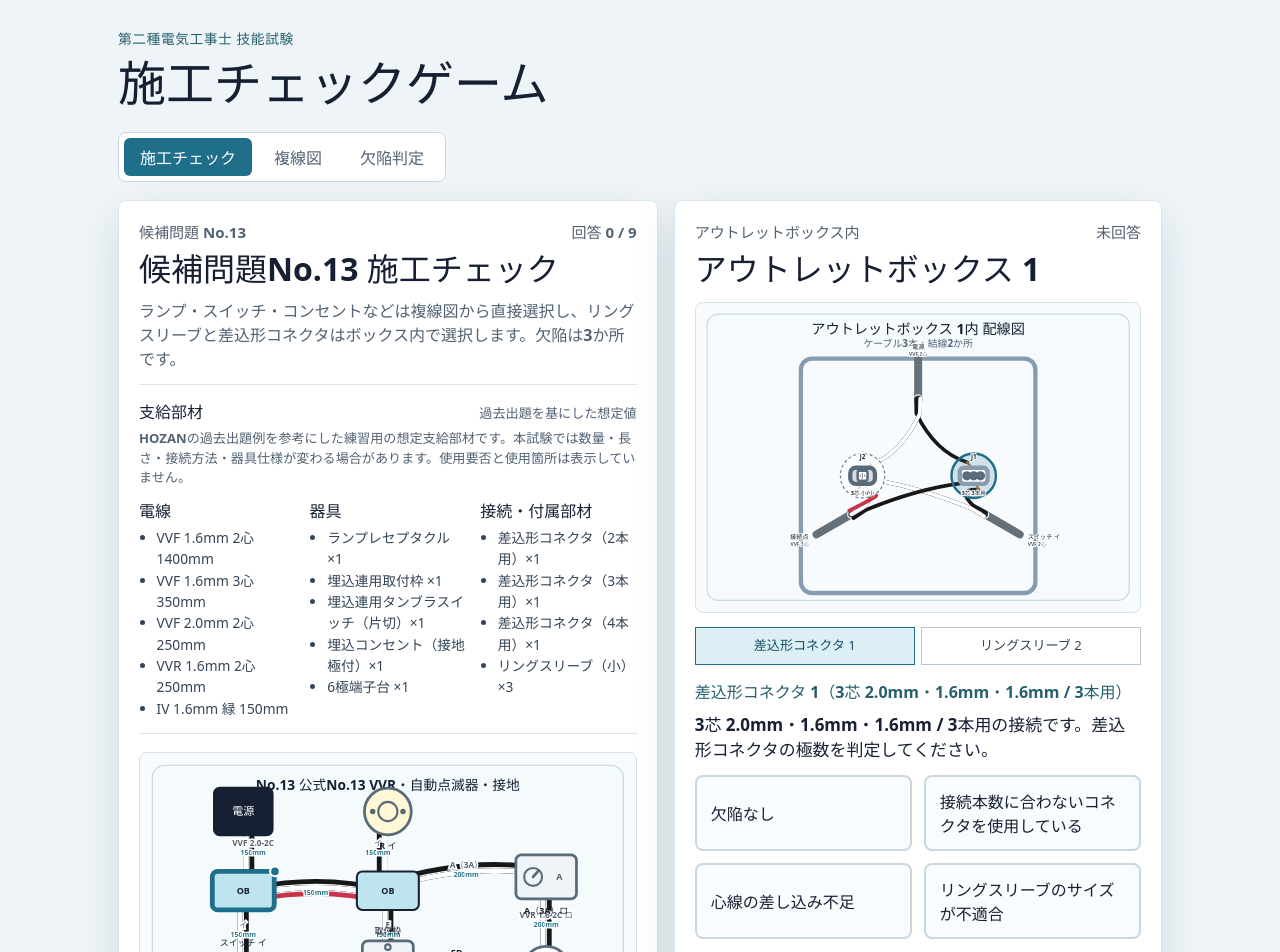
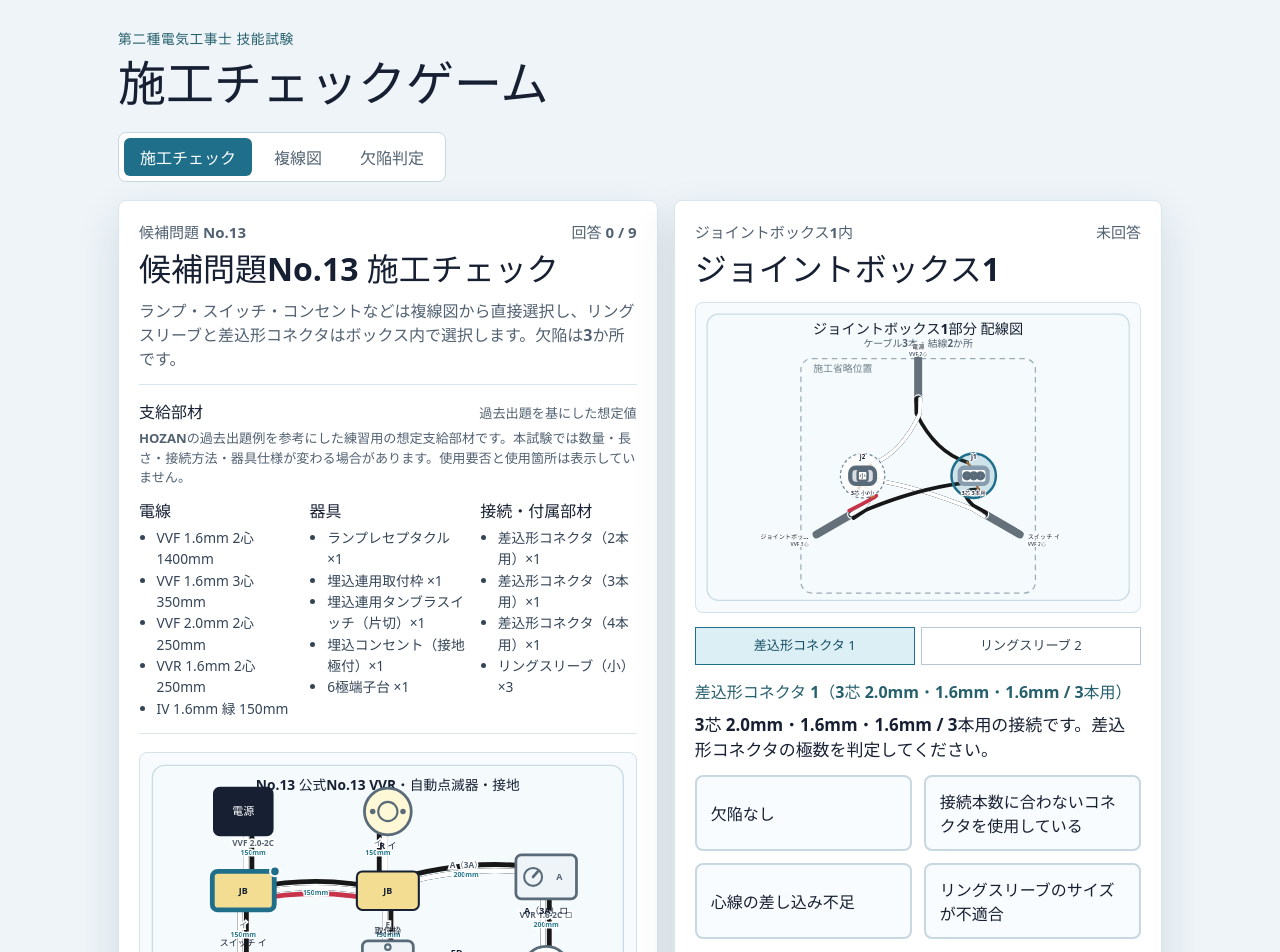
Before and after one commit to h7ga40/denko-defect-game, a React (Vite) app: page / in a window 1280 px wide. Shown: the top 952 px of the page. Built offline with nearby package versions, Linux system fonts and the light colour scheme.

Commit message:
Correct junction and outlet box types

```diff
--- a/src/components/BoxWiringDiagram.tsx
+++ b/src/components/BoxWiringDiagram.tsx
@@ -29,9 +29,9 @@ export function BoxWiringDiagram({ box, selectedPartId, answers, submitted, onSe
   const partByConnectionId = new Map(connectionParts.map((part) => [part.connection.id, part]));
 
   return (
-    <svg viewBox="0 0 720 500" role="img" aria-label={box.label + "内の放射状配線図"}>
+    <svg viewBox="0 0 720 500" role="img" aria-label={box.label + (box.boxType === "joint" ? "部分" : "内") + "の放射状配線図"}>
       <rect className="panel" x="18" y="18" width="684" height="464" rx="18" />
-      <text className="label" x="360" y="50" textAnchor="middle">{box.label}内 配線図</text>
+      <text className="label" x="360" y="50" textAnchor="middle">{box.label}{box.boxType === "joint" ? "部分" : "内"} 配線図</text>
       <text className="small" x="360" y="72" textAnchor="middle">
         ケーブル{box.cableCount}本・結線{connectionParts.length}か所
       </text>
@@ -44,7 +44,10 @@ export function BoxWiringDiagram({ box, selectedPartId, answers, submitted, onSe
             selected={selectedPartId === outletBoxPart.id}
             submitted={submitted}
           />
-        : <rect className="box radial-box" x={outletBoxBounds.x} y={outletBoxBounds.y} width={outletBoxBounds.size} height={outletBoxBounds.size} rx="18" />}
+        : <g>
+            <rect className="joint-work-area" x={outletBoxBounds.x} y={outletBoxBounds.y} width={outletBoxBounds.size} height={outletBoxBounds.size} rx="18" />
+            <text className="small joint-work-label" x="190" y="112">施工省略位置</text>
+          </g>}
 
       {box.wiring.cables.map((cable, index) => (
         <RadialCable
--- a/src/data/boxInspectionGame.ts
+++ b/src/data/boxInspectionGame.ts
@@ -541,17 +541,15 @@ function createBox(
   defectPlans: Map<string, DefectType | "random">,
   random: RandomSource,
 ): InspectionBox {
-  const boxType: BoxType = [7, 8, 11, 12].includes(candidate.no) && device.type === "box"
-    ? "outlet"
-    : device.type === "box" ? "joint" : "outlet";
-  const label = boxType === "joint" ? "ジョイントボックス" : "アウトレットボックス";
+  const boxType: BoxType = device.type === "box" ? "outlet" : "joint";
+  const label = device.label;
   const id = "candidate-" + candidate.no + "-" + device.id;
   const specs = [...createConnectionSpecs(wiring, installation), ...infrastructureSpecs];
 
   return {
     id,
     sourceDeviceId: device.id,
-    label: label + " " + (index + 1),
+    label,
     location: "候補問題No." + candidate.no + "「" + device.label + "」付近",
     boxType,
     x: device.x,
--- a/src/data/candidateDiagrams.ts
+++ b/src/data/candidateDiagrams.ts
@@ -161,10 +161,10 @@ export const candidateDiagrams: CandidateDiagram[] = [
     points: ["電源: 1φ2W 100V", "電線: EM-EEF 2.0-2C", "器具: ランプレセプタクル、引掛シーリングローゼット、スイッチ群、蛍光灯（施工省略）"],
     devices: [
       { id: "p", label: "電源", type: "power", x: 92, y: 205 },
-      { id: "j1", label: "接続点", type: "connector", x: 240, y: 205 },
+      { id: "j1", label: "ジョイントボックス1", type: "connector", x: 240, y: 205 },
       { id: "c", label: "引掛シーリングローゼット イ", type: "lamp", variant: "ceiling_connector", x: 240, y: 96 },
       { id: "sw", label: "Hイ/ロ/ハ", type: "switch", variant: "switch_group", x: 240, y: 315 },
-      { id: "j2", label: "接続点", type: "connector", x: 435, y: 205 },
+      { id: "j2", label: "ジョイントボックス2", type: "connector", x: 435, y: 205 },
       { id: "r", label: "R ロ", type: "lamp", variant: "lamp_receptacle", x: 435, y: 96 },
       { id: "omit", label: "蛍光灯 ハ 施工省略", type: "lamp", variant: "fluorescent_lamp", x: 435, y: 315 },
     ],
@@ -195,9 +195,9 @@ export const candidateDiagrams: CandidateDiagram[] = [
     points: ["電源: 1φ2W 100V", "電線: VVF 2.0-2C", "器具: ランプレセプタクル、確認表示灯、スイッチ、施工省略部"],
     devices: [
       { id: "p", label: "電源", type: "power", x: 70, y: 205 },
-      { id: "j1", label: "接続点", type: "connector", x: 220, y: 205 },
+      { id: "j1", label: "ジョイントボックス1", type: "connector", x: 220, y: 205 },
       { id: "r1", label: "R イ", type: "lamp", variant: "lamp_receptacle", x: 220, y: 95 },
-      { id: "j2", label: "接続点", type: "connector", x: 430, y: 205 },
+      { id: "j2", label: "ジョイントボックス2", type: "connector", x: 430, y: 205 },
       { id: "pl", label: "PL 常時", type: "pilot", variant: "pilot_lamp", x: 430, y: 125 },
       { id: "r2", label: "R イ 施工省略", type: "lamp", variant: "omitted_work", x: 620, y: 205 },
       { id: "sw", label: "スイッチ イ", type: "switch", variant: "single_pole_switch", x: 430, y: 125 },
@@ -232,9 +232,9 @@ export const candidateDiagrams: CandidateDiagram[] = [
     points: ["電源: 1φ2W 100V", "電線: VVF 2.0-2C、VVF 1.6-2C、VVF 1.6-3C、E1.6", "器具: TS（S1・S2・L1）、ランプレセプタクル、引掛シーリングローゼット、接地極付器具"],
     devices: [
       { id: "p", label: "電源", type: "power", x: 175, y: 90 },
-      { id: "j1", label: "アウトレットボックス1", type: "connector", x: 175, y: 210 },
+      { id: "j1", label: "ジョイントボックス1", type: "connector", x: 175, y: 210 },
       { id: "sw", label: "スイッチ ロ", type: "switch", variant: "single_pole_switch", x: 175, y: 325 },
-      { id: "j2", label: "アウトレットボックス2", type: "connector", x: 390, y: 210 },
+      { id: "j2", label: "ジョイントボックス2", type: "connector", x: 390, y: 210 },
       { id: "ts", label: "TS イ", type: "terminal", variant: "timer_switch", x: 390, y: 92 },
       { id: "c", label: "引掛 イ", type: "lamp", variant: "ceiling_connector", x: 600, y: 105 },
       { id: "r", label: "R ロ", type: "lamp", variant: "lamp_receptacle", x: 600, y: 210 },
@@ -289,8 +289,8 @@ export const candidateDiagrams: CandidateDiagram[] = [
       },
       { id: "b", label: "B", type: "breaker", variant: "circuit_breaker", x: 165, y: 95 },
       { id: "be", label: "BE", type: "breaker", variant: "earth_leakage_breaker", x: 165, y: 185 },
-      { id: "j1", label: "アウトレットボックス1", type: "connector", x: 512, y: 89 },
-      { id: "j2", label: "接続点", type: "connector", x: 300, y: 185 },
+      { id: "j1", label: "ジョイントボックス1", type: "connector", x: 512, y: 89 },
+      { id: "j2", label: "ジョイントボックス2", type: "connector", x: 300, y: 185 },
       { id: "r", label: "R ロ", type: "lamp", variant: "lamp_receptacle", x: 205, y: 305 },
       { id: "m", label: "M 3φ200V 施工省略", type: "motor", variant: "motor_terminal", x: 300, y: 305 },
       { id: "ed", label: "ED", type: "terminal", variant: "earth_terminal", x: 360, y: 340 },
@@ -346,7 +346,7 @@ export const candidateDiagrams: CandidateDiagram[] = [
       { id: "b", label: "B", type: "breaker", variant: "circuit_breaker", x: 170, y: 95 },
       { id: "be", label: "BE", type: "breaker", variant: "earth_leakage_breaker", x: 170, y: 185 },
       { id: "ed", label: "ED", type: "terminal", variant: "earth_terminal", x: 120, y: 305 },
-      { id: "j", label: "接続点", type: "connector", x: 430, y: 95 },
+      { id: "j", label: "ジョイントボックス", type: "connector", x: 430, y: 95 },
       { id: "r", label: "R ロ", type: "lamp", variant: "lamp_receptacle", x: 300, y: 195 },
       { id: "outlet", label: "20A 250V E", type: "grounded_receptacle", variant: "grounded_20a_receptacle", x: 315, y: 325 },
       { id: "sw", label: "スイッチ イ", type: "switch", variant: "single_pole_switch", x: 492, y: 230 },
@@ -406,10 +406,10 @@ export const candidateDiagrams: CandidateDiagram[] = [
     points: ["電源: 1φ2W 100V", "電線: VVF 2.0-2C", "器具: 引掛シーリングローゼット、露出形コンセント、スイッチ"],
     devices: [
       { id: "c1", label: "引掛 イ 施工省略", type: "lamp", variant: "omitted_work", x: 170, y: 90 },
-      { id: "j1", label: "接続点", type: "connector", x: 250, y: 205 },
+      { id: "j1", label: "ジョイントボックス1", type: "connector", x: 250, y: 205 },
       { id: "sw1", label: "スイッチ イ3", type: "switch", variant: "three_way_switch", x: 250, y: 320 },
       { id: "c2", label: "引掛 イ", type: "lamp", variant: "ceiling_connector", x: 390, y: 90 },
-      { id: "j2", label: "接続点", type: "connector", x: 465, y: 205 },
+      { id: "j2", label: "ジョイントボックス2", type: "connector", x: 465, y: 205 },
       { id: "outlet", label: "露出形", type: "receptacle", variant: "exposed_receptacle", x: 600, y: 95 },
       { id: "sw2", label: "スイッチ イ3", type: "switch", variant: "three_way_switch", x: 465, y: 320 },
       { id: "p", label: "電源", type: "power", x: 650, y: 205 },
@@ -430,12 +430,12 @@ export const candidateDiagrams: CandidateDiagram[] = [
   },
   {
     no: 7,
-    title: "公式No.7 アウトレットボックス分岐",
-    theme: `${sourceNote}。アウトレットボックスから複数のランプレセプタクルとスイッチへ分岐。`,
-    points: ["電源: 1φ2W 100V", "電線: VVF 2.0-2C、VVF 1.6-2C、VVF 1.6-3C", "器具: ランプレセプタクル、アウトレットボックス、3路・4路スイッチ"],
+    title: "公式No.7 ボックス分岐",
+    theme: `${sourceNote}。左側のジョイントボックスと右側のアウトレットボックスから、複数のランプレセプタクルとスイッチへ分岐。`,
+    points: ["電源: 1φ2W 100V", "電線: VVF 2.0-2C、VVF 1.6-2C、VVF 1.6-3C", "器具: ランプレセプタクル、ジョイントボックス（施工省略）、アウトレットボックス、3路・4路スイッチ"],
     devices: [
       { id: "p", label: "電源", type: "power", x: 150, y: 85 },
-      { id: "j1", label: "アウトレットボックス1", type: "connector", x: 150, y: 210 },
+      { id: "j1", label: "ジョイントボックス1", type: "connector", x: 150, y: 210 },
       { id: "sw1", label: "スイッチ イ3", type: "switch", variant: "three_way_switch", x: 150, y: 325 },
       {
         id: "box", label: "アウトレットボックス2", type: "box", x: 390, y: 210,
@@ -517,10 +517,10 @@ export const candidateDiagrams: CandidateDiagram[] = [
     points: ["電源: 1φ2W 100V", "電線: VVF 2.0-2C、E1.6", "器具: ランプレセプタクル、引掛シーリングローゼット、EET、接地"],
     devices: [
       { id: "r1", label: "R イ", type: "lamp", variant: "lamp_receptacle", x: 140, y: 90 },
-      { id: "j1", label: "接続点", type: "connector", x: 170, y: 210 },
+      { id: "j1", label: "ジョイントボックス1", type: "connector", x: 170, y: 210 },
       { id: "sw", label: "スイッチ イ", type: "switch", variant: "single_pole_switch", x: 170, y: 325 },
       { id: "p", label: "電源", type: "power", x: 360, y: 90 },
-      { id: "j2", label: "接続点", type: "connector", x: 360, y: 210 },
+      { id: "j2", label: "ジョイントボックス2", type: "connector", x: 360, y: 210 },
       { id: "c", label: "引掛 イ", type: "lamp", variant: "ceiling_connector", x: 360, y: 325 },
       { id: "eet", label: "EET", type: "grounded_receptacle", variant: "eet_receptacle", x: 575, y: 210 },
       { id: "pl", label: "施工省略 2", type: "receptacle", variant: "omitted_work", x: 575, y: 90 },
@@ -549,7 +549,7 @@ export const candidateDiagrams: CandidateDiagram[] = [
     devices: [
       { id: "p", label: "電源 施工省略", type: "power", x: 75, y: 205 },
       { id: "b", label: "B", type: "breaker", variant: "circuit_breaker", x: 170, y: 205 },
-      { id: "j", label: "接続点", type: "connector", x: 350, y: 205 },
+      { id: "j", label: "ジョイントボックス", type: "connector", x: 350, y: 205 },
       { id: "c", label: "引掛 イ", type: "lamp", variant: "ceiling_connector", x: 350, y: 90 },
       { id: "r", label: "R イ", type: "lamp", variant: "lamp_receptacle", x: 600, y: 205 },
       { id: "pl", label: "PL 同時", type: "pilot", variant: "pilot_lamp", x: 420, y: 315 },
@@ -618,11 +618,11 @@ export const candidateDiagrams: CandidateDiagram[] = [
     points: ["電源: 1φ2W 100V", "電線: VVF 2.0-2C、IV 1.6（PF16）", "器具: ランプレセプタクル、引掛シーリングローゼット、スイッチ、アウトレットボックス"],
     devices: [
       { id: "r", label: "R ロ", type: "lamp", variant: "lamp_receptacle", x: 140, y: 90 },
-      { id: "j1", label: "接続点", type: "connector", x: 180, y: 190 },
+      { id: "j1", label: "ジョイントボックス1", type: "connector", x: 180, y: 190 },
       { id: "c1", label: "引掛 イ", type: "lamp", variant: "ceiling_connector", x: 180, y: 320 },
       { id: "p", label: "電源", type: "power", x: 380, y: 90 },
       {
-        id: "box", label: "アウトレットボックス", type: "box", x: 380, y: 190,
+        id: "box", label: "アウトレットボックス2", type: "box", x: 380, y: 190,
         outletBoxOpenings: [
           { side: "top", size: 19, remoteDeviceId: "p", fitting: "rubber_bushing" },
           { side: "right", size: 19, remoteDeviceId: "c2", fitting: "pf_conduit_connector" },
@@ -658,9 +658,9 @@ export const candidateDiagrams: CandidateDiagram[] = [
     points: ["電源: 1φ2W 100V", "電線: VVF 2.0-2C、VVR 1.6-2C、E1.6", "器具: ランプレセプタクル、自動点滅器、接地極付器具、屋外灯（施工省略）"],
     devices: [
       { id: "p", label: "電源", type: "power", x: 150, y: 85 },
-      { id: "j1", label: "接続点", type: "connector", x: 150, y: 200 },
+      { id: "j1", label: "ジョイントボックス1", type: "connector", x: 150, y: 200 },
       { id: "sw", label: "スイッチ イ", type: "switch", variant: "single_pole_switch", x: 150, y: 325 },
-      { id: "j2", label: "接続点", type: "connector", x: 360, y: 200 },
+      { id: "j2", label: "ジョイントボックス2", type: "connector", x: 360, y: 200 },
       { id: "r", label: "R イ", type: "lamp", variant: "lamp_receptacle", x: 360, y: 85 },
       { id: "e", label: "接地極付 E", type: "grounded_receptacle", variant: "grounded_receptacle", x: 360, y: 325 },
       { id: "a", label: "A（3A）ロ", type: "terminal", variant: "automatic_switch", x: 590, y: 180 },
```
Also changed, not shown: src/styles.css (+9 -2 lines), 4 other files (tests, documents, lock files or other folders).
